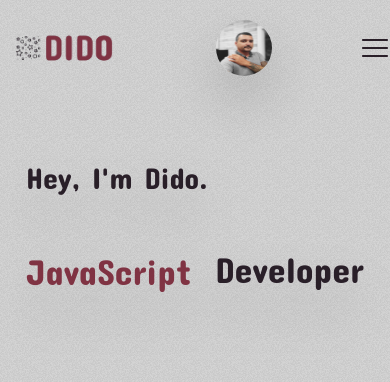
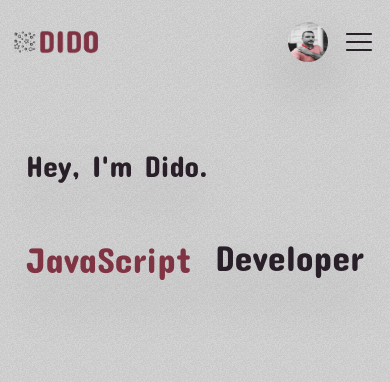
Before and after one commit to didoslavov/My-Portfolio, a Next.js app: page / in a window 390 px wide. Shown: the top 382 px of the page. Built offline with nearby package versions, Linux system fonts and the light colour scheme.

Commit message:
style header

```diff
--- a/src/components/header/header.tsx
+++ b/src/components/header/header.tsx
@@ -25,17 +25,25 @@ const Header = () => {
     };
 
     return (
-        <header className="max-w-[1440px] flex justify-between items-center m-auto mb-8 relative z-50">
-            <div className="max-w-32">
+        <header
+            className={`max-w-[1440px] flex justify-between pr-4 items-center m-auto mb-8 relative ${
+                isMobileMenuOpen && 'z-50 sticky top-0 left-0'
+            }`}>
+            <div className="md:max-w-32 max-w-28 z-50">
                 <Link href="/">
                     {resolvedTheme === 'dark' ? <Image src={logoBgDark} alt="Logo" /> : <Image src={logoBgLight} alt="Logo" />}
                 </Link>
             </div>
-            <ThemeButton isMobileMenuOpen={isMobileMenuOpen} toggleTheme={toggleTheme} />
-            {!isMobileMenuOpen && <MobileImage isMobileMenuOpen={isMobileMenuOpen} />}
-            {!isMobileMenuOpen && <MobileButton toggleMobileMenu={toggleMobile} isMobileMenuOpen={isMobileMenuOpen} />}
-            <Nav />
-            {isMobileMenuOpen && <MobileNavMenu toggleMobile={toggleMobile} isMobileMenuOpen={isMobileMenuOpen} />}
+            <div
+                className={`flex items-center gap-4 md:justify-between ${
+                    isMobileMenuOpen && 'flex-row-reverse w-full justify-between'
+                }`}>
+                {!isMobileMenuOpen && <MobileImage isMobileMenuOpen={isMobileMenuOpen} />}
+                {!isMobileMenuOpen && <MobileButton toggleMobileMenu={toggleMobile} isMobileMenuOpen={isMobileMenuOpen} />}
+                <Nav />
+                {isMobileMenuOpen && <MobileNavMenu toggleMobile={toggleMobile} isMobileMenuOpen={isMobileMenuOpen} />}
+                <ThemeButton isMobileMenuOpen={isMobileMenuOpen} toggleTheme={toggleTheme} />
+            </div>
         </header>
     );
 };
--- a/src/components/header/mobile/MobileImage.tsx
+++ b/src/components/header/mobile/MobileImage.tsx
@@ -23,7 +23,7 @@ const MobileImage: React.FC<MobileImageProps> = ({ isMobileMenuOpen }) => {
                 height={500}
                 src="/portfolio-img-bg-light.jpg"
                 alt="Picture of me, Dido"
-                className={`mobile-img rounded-full w-14 h-14 drop-shadow-2xl  dark:hidden md:hidden lg:hidden ${
+                className={`mobile-img rounded-full w-10 h-10 drop-shadow-2xl dark:block md:dark:hidden hidden ${
                     isMobileMenuOpen ? 'hidden' : 'block'
                 }`}
             />
@@ -32,7 +32,7 @@ const MobileImage: React.FC<MobileImageProps> = ({ isMobileMenuOpen }) => {
                 height={500}
                 src="/portfolio-img-bg-dark.jpg"
                 alt="Picture of me, Dido"
-                className={`mobile-img rounded-full w-14 h-14 drop-shadow-2xl hidden dark:block md:dark:hidden lg:dark:hidden ${
+                className={`mobile-img rounded-full w-10 h-10 drop-shadow-2xl block dark:hidden sm:hidden ${
                     isMobileMenuOpen ? 'hidden' : 'block'
                 }`}
             />
--- a/src/components/header/mobile/MobileNavMenu.tsx
+++ b/src/components/header/mobile/MobileNavMenu.tsx
@@ -1,6 +1,7 @@
 import { useGSAP } from '@gsap/react';
 import gsap from 'gsap';
 import MobileButton from './MobileButton';
+import Link from 'next/link';
 
 gsap.registerPlugin(useGSAP);
 
@@ -26,19 +27,19 @@ const MobileNavMenu = ({ isMobileMenuOpen, toggleMobile }: { isMobileMenuOpen: b
     return (
         <>
             {isMobileMenuOpen && <MobileButton isMobileMenuOpen={isMobileMenuOpen} toggleMobileMenu={toggleMobileMenu} />}
-            <div className="menu text-raisin-black dark:text-silver flex items-center justify-center backdrop-blur-xl py-4 px-4 absolute top-0 right-0 w-full h-screen shadow-md z-40 lg:hidden md:hidden">
+            <div className="menu text-raisin-black flex items-center justify-center backdrop-blur-2xl py-4 px-4 absolute top-0 right-0 w-full h-screen shadow-md z-40 lg:hidden md:hidden">
                 <ul className="text-4xl">
                     <li className="mb-8 li">
-                        <a href="#">Projects</a>
+                        <Link href="/projects">Projects</Link>
                     </li>
                     <li className="mb-8 li">
-                        <a href="#">About me</a>
+                        <Link href="#">About me</Link>
                     </li>
                     <li className="mb-8 li">
-                        <a href="#">Contacts</a>
+                        <Link href="#">Contacts</Link>
                     </li>
                     <li className="mb-8 li">
-                        <a href="#">Guest book</a>
+                        <Link href="#">Guest book</Link>
                     </li>
                 </ul>
             </div>
--- a/src/components/header/theme-button.tsx
+++ b/src/components/header/theme-button.tsx
@@ -38,9 +38,9 @@ const ThemeButton: React.FC<ThemeButtonProps> = ({ toggleTheme, isMobileMenuOpen
                 isMobileMenuOpen ? 'block' : 'hidden'
             } lg:block md:block transition-opacity duration-700 theme-btn`}>
             {resolvedTheme === 'dark' ? (
-                <BsSunFill size={30} className="text-sheen-gold sun" />
+                <BsSunFill size={26} className="text-sheen-gold sun" />
             ) : (
-                <BsFillMoonFill size={30} className="text-wine moon" />
+                <BsFillMoonFill size={26} className="text-wine moon" />
             )}
         </button>
     );
```
